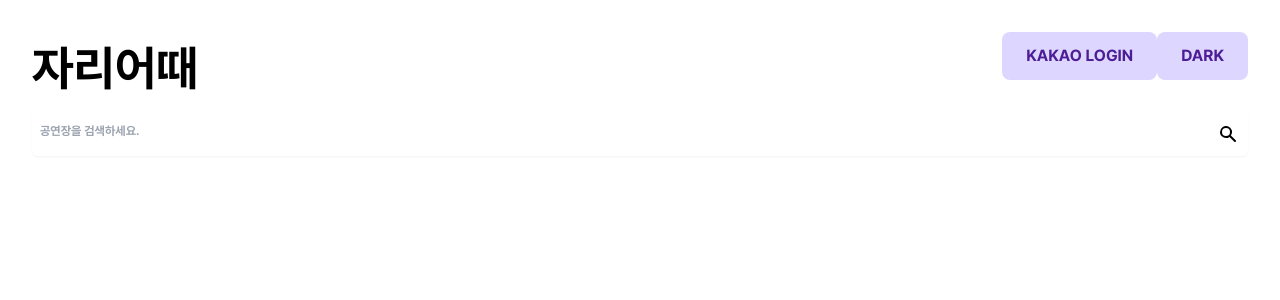
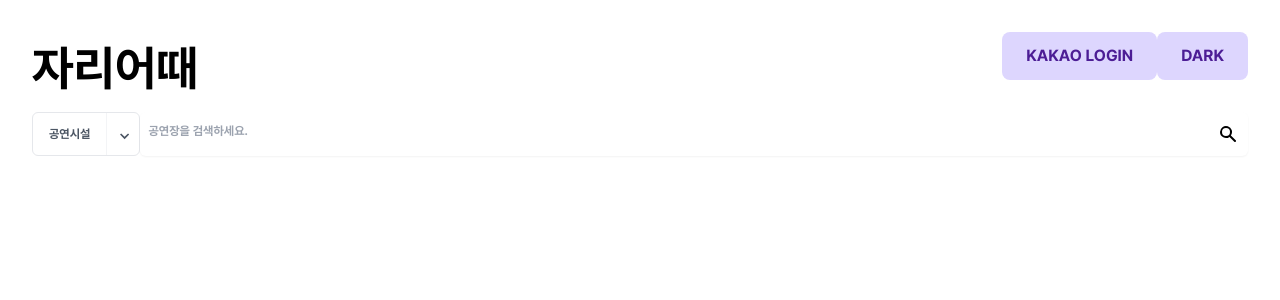
Before and after one commit to seatchoice/frontend, a Next.js app: page / in a window 1280 px wide. Shown: the top 300 px of the page. Built offline with nearby package versions, Linux system fonts and the light colour scheme.

Commit message:
feat: 공연 또는 공연시설 조건 드롭다운
- 공연 또는 공연시설로 조건주는 드롭다운 컴포넌트 생성

```diff
--- /dev/null
+++ b/domain/search/components/SearchBar/Dropdown.tsx
@@ -0,0 +1,78 @@
+import { useState } from 'react';
+
+export default function Dropdown({ handleSearchType }) {
+  const [menu, setMenu] = useState({
+    visible: false,
+    type: 'FACILITY',
+  });
+
+  const handleDropdown = () => {
+    setMenu({
+      ...menu,
+      visible: !menu.visible,
+    });
+  };
+
+  const handleDropMenu = e => {
+    const type = e.target.textContent === '공연' ? 'PERFORMANCE' : 'FACILITY';
+    setMenu({
+      visible: false,
+      type,
+    });
+    handleSearchType(type);
+  };
+
+  return (
+    <div className="relative">
+      <div className="h-full inline-flex items-center divide-x divide-gray-100 overflow-hidden rounded-md border bg-white">
+        <label className="px-4 py-2 text-sm leading-none text-gray-600 hover:bg-gray-50 hover:text-gray-700">
+          {menu.type === 'FACILITY' ? '공연시설' : '공연'}
+        </label>
+
+        <button
+          onClick={handleDropdown}
+          className="h-full p-2 text-gray-600 hover:bg-gray-50 hover:text-gray-700
+          ">
+          <span className="sr-only">Menu</span>
+          <svg
+            xmlns="http://www.w3.org/2000/svg"
+            className="h-4 w-4"
+            viewBox="0 0 20 20"
+            fill="currentColor">
+            <path
+              fillRule="evenodd"
+              d={
+                menu.visible
+                  ? 'm6.293 13.293 1.414 1.414L12 10.414l4.293 4.293 1.414-1.414L12 7.586z'
+                  : 'M16.293 9.293 12 13.586 7.707 9.293l-1.414 1.414L12 16.414l5.707-5.707z'
+              }
+              clipRule="evenodd"
+            />
+          </svg>
+        </button>
+      </div>
+
+      <div
+        className={`absolute left-0 z-10 mt-2 w-56 rounded-md border border-gray-100 bg-white shadow-lg ${
+          menu.visible ? '' : 'hidden'
+        }`}
+        role="menu">
+        <div className="p-2">
+          <button
+            onClick={handleDropMenu}
+            className="block rounded-lg px-4 py-2 text-sm text-gray-500 hover:bg-gray-50 hover:text-gray-700"
+            role="menuitem">
+            공연시설
+          </button>
+
+          <button
+            onClick={handleDropMenu}
+            className="block rounded-lg px-4 py-2 text-sm text-gray-500 hover:bg-gray-50 hover:text-gray-700"
+            role="menuitem">
+            공연
+          </button>
+        </div>
+      </div>
+    </div>
+  );
+}
--- a/domain/search/components/SearchBar/index.tsx
+++ b/domain/search/components/SearchBar/index.tsx
@@ -1,9 +1,11 @@
+import Dropdown from './Dropdown';
 import SearchIcon from './SearchIcon';
 
-export default function SearchBar({ handleSearchForm }) {
+export default function SearchBar({ handleSearchForm, handleSearchType }) {
   return (
-    <>
-      <form className="relative" onSubmit={handleSearchForm}>
+    <div className="flex flex-row items-stretch mb-2">
+      <Dropdown handleSearchType={handleSearchType} />
+      <form className="relative flex-grow" onSubmit={handleSearchForm}>
         <input
           name="theater"
           type="text"
@@ -15,6 +17,6 @@ export default function SearchBar({ handleSearchForm }) {
 
         <SearchIcon />
       </form>
-    </>
+    </div>
   );
 }
--- a/domain/search/components/Theater/TheaterCard.tsx
+++ b/domain/search/components/Theater/TheaterCard.tsx
@@ -1,9 +1,9 @@
 export default function TheaterCard({ theater }) {
-  const { name = '', address } = theater;
+  const { name = '', address, id } = theater;
   return (
     <div className="ml-4">
       <h3 className="font-medium sm:text-lg">
-        <a href="#" className="hover:underline">
+        <a href={`/${id}`} className="hover:underline">
           {name}
         </a>
       </h3>
--- a/domain/search/components/Theater/Theaters.tsx
+++ b/domain/search/components/Theater/Theaters.tsx
@@ -20,15 +20,16 @@ export default function Theaters({ theaters, getMoreSearched, nomore }) {
   const { setTarget } = useIntersectionObserver({ onIntersect });
 
   return (
-    <ul onClick={showSeats}>
+    <ul>
       {theaters.map(theater => (
         <li
           id={theater.id}
           key={theater.id}
-          className="rounded-xl border-2 border-gray-100 bg-white dark:text-white
+          className="rounded-xl mb-2 border-2 border-gray-100 bg-white dark:text-white
         dark:rounded-xl dark:border-2 dark:border-gray-100 dark:bg-slate-900 relative">
           <Theater theater={theater} />
           <svg
+            onClick={showSeats}
             xmlns="http://www.w3.org/2000/svg"
             className="h-16 w-16 absolute bottom-0 right-0 pr-4 hover:text-slate-500"
             fill="none"
--- a/domain/search/index.tsx
+++ b/domain/search/index.tsx
@@ -20,13 +20,13 @@ export default function Search() {
 
       const searchStr = e.target.theater.value;
 
-      await api.get(`/search?type=FACILITY&name=${searchStr}`).then(({ data }) => {
+      await api.get(`/search?type=${search.type}&name=${searchStr}`).then(({ data }) => {
         setSearch({
           searchStr,
           theaters: data,
           pageSize: search.pageSize,
           nomore: false,
-          type: 'FACILITY',
+          type: search.type,
         });
       });
     } catch (err) {
@@ -41,7 +41,7 @@ export default function Search() {
     try {
       await api
         .get(
-          `/search?type=FACILITY&name=${search.searchStr}&after=${
+          `/search?type=${search.type}&name=${search.searchStr}&after=${
             search.theaters.at(-1).id
           }`
         )
@@ -64,10 +64,17 @@ export default function Search() {
     }
   };
 
+  const handleSearchType = type => {
+    setSearch({ ...search, type });
+  };
+
   return (
     <section className="m-8">
       <SearchHeader />
-      <SearchBar handleSearchForm={handleSearchForm} />
+      <SearchBar
+        handleSearchForm={handleSearchForm}
+        handleSearchType={handleSearchType}
+      />
       {search.theaters.length === 0 ? (
         ''
       ) : (
```
